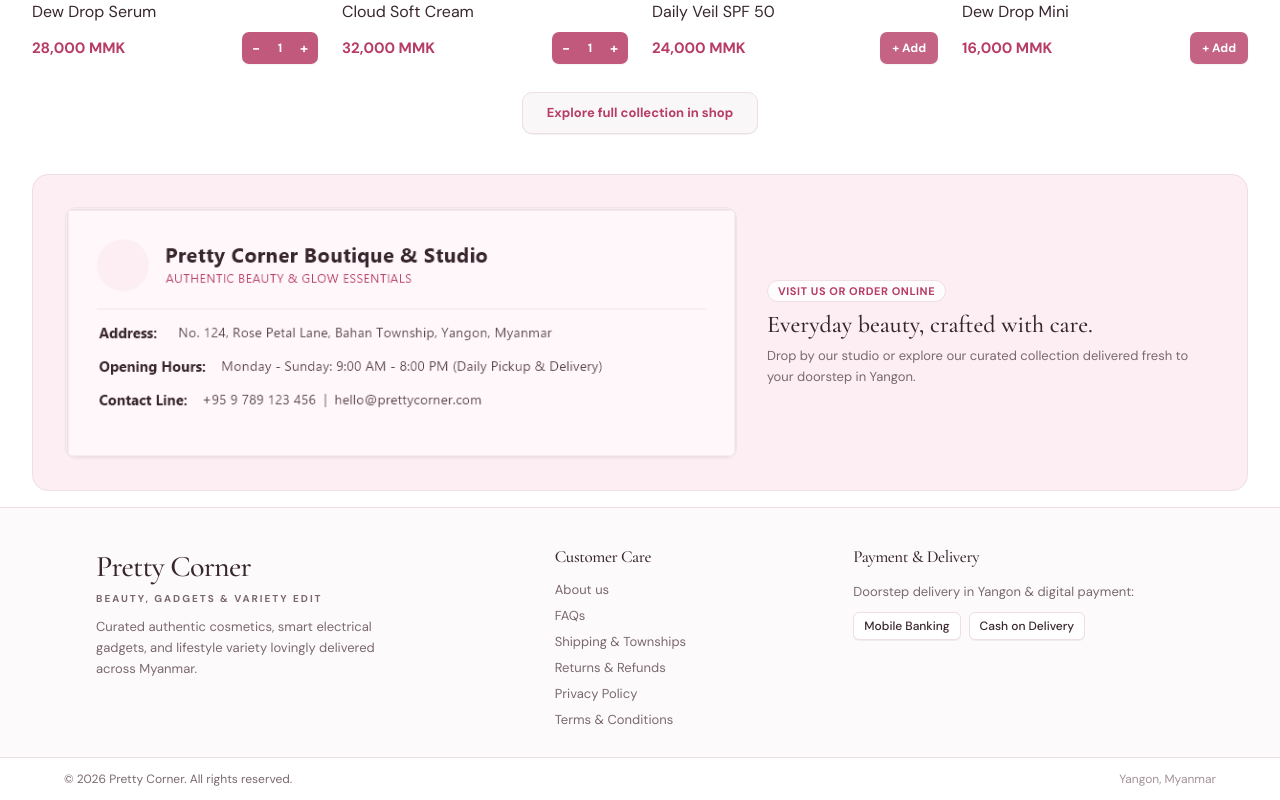
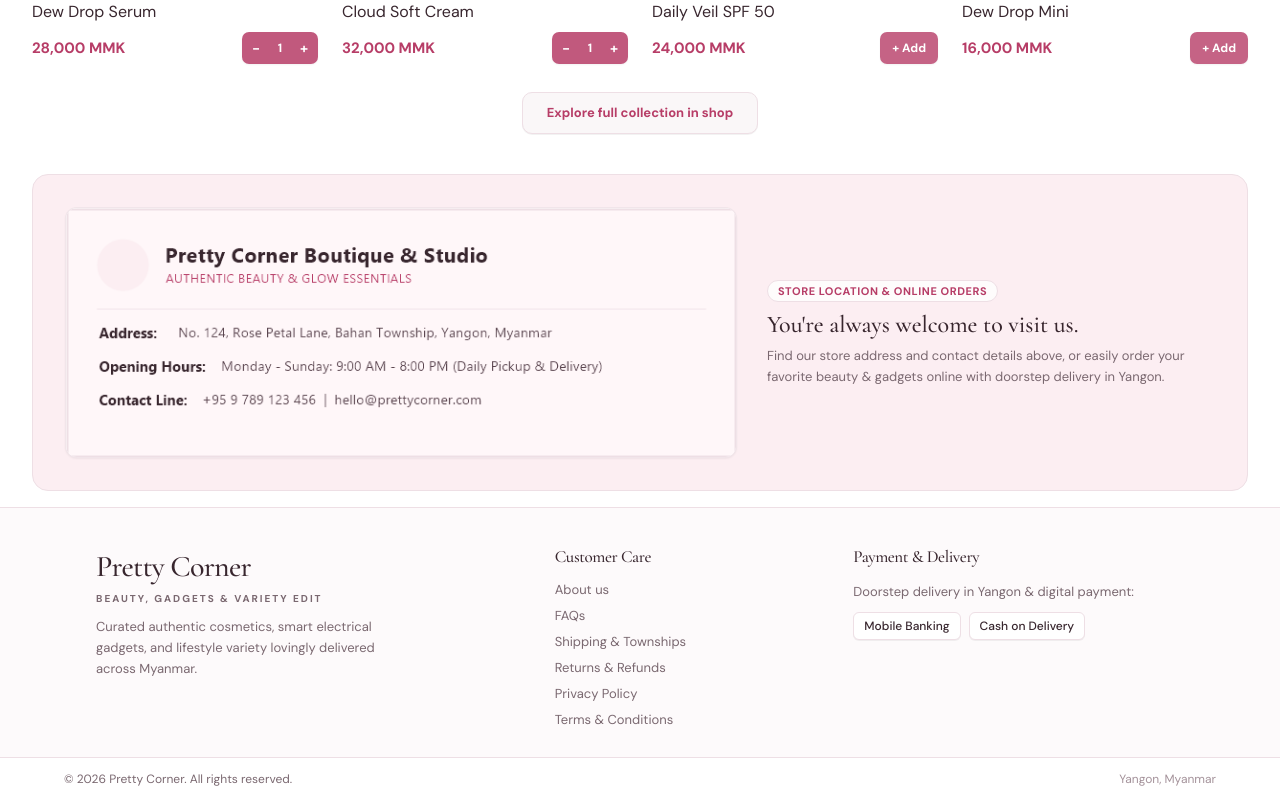
Before and after one commit to TheinMinHtet/Pretty_Corner, a Next.js app: page / in a window 1280 px wide. Shown: the part 1193-1993 px from the top of the page. Built offline with nearby package versions, Linux system fonts and the light colour scheme.

Commit message:
copy(address-card): clarify welcoming store visit and online ordering

```diff
--- a/src/app/page.tsx
+++ b/src/app/page.tsx
@@ -255,13 +255,13 @@ export default function HomePage() {
           <div className="w-full md:w-auto md:max-w-md flex flex-col justify-center items-start gap-3">
             <div>
               <span className="inline-block text-[11px] uppercase tracking-wider font-bold text-[#b73d67] bg-white/80 px-2.5 py-0.5 rounded-full border border-[#eedfe5] mb-1.5">
-                Visit Us or Order Online
+                Store Location & Online Orders
               </span>
               <h4 className="font-serif text-[20px] sm:text-[24px] font-medium leading-snug text-[#38262e]">
-                Everyday beauty, crafted with care.
+                You&apos;re always welcome to visit us.
               </h4>
               <p className="text-[13px] text-[#7a6870] leading-relaxed mt-1">
-                Drop by our studio or explore our curated collection delivered fresh to your doorstep in Yangon.
+                Find our store address and contact details above, or easily order your favorite beauty &amp; gadgets online with doorstep delivery in Yangon.
               </p>
             </div>
           </div>
```
